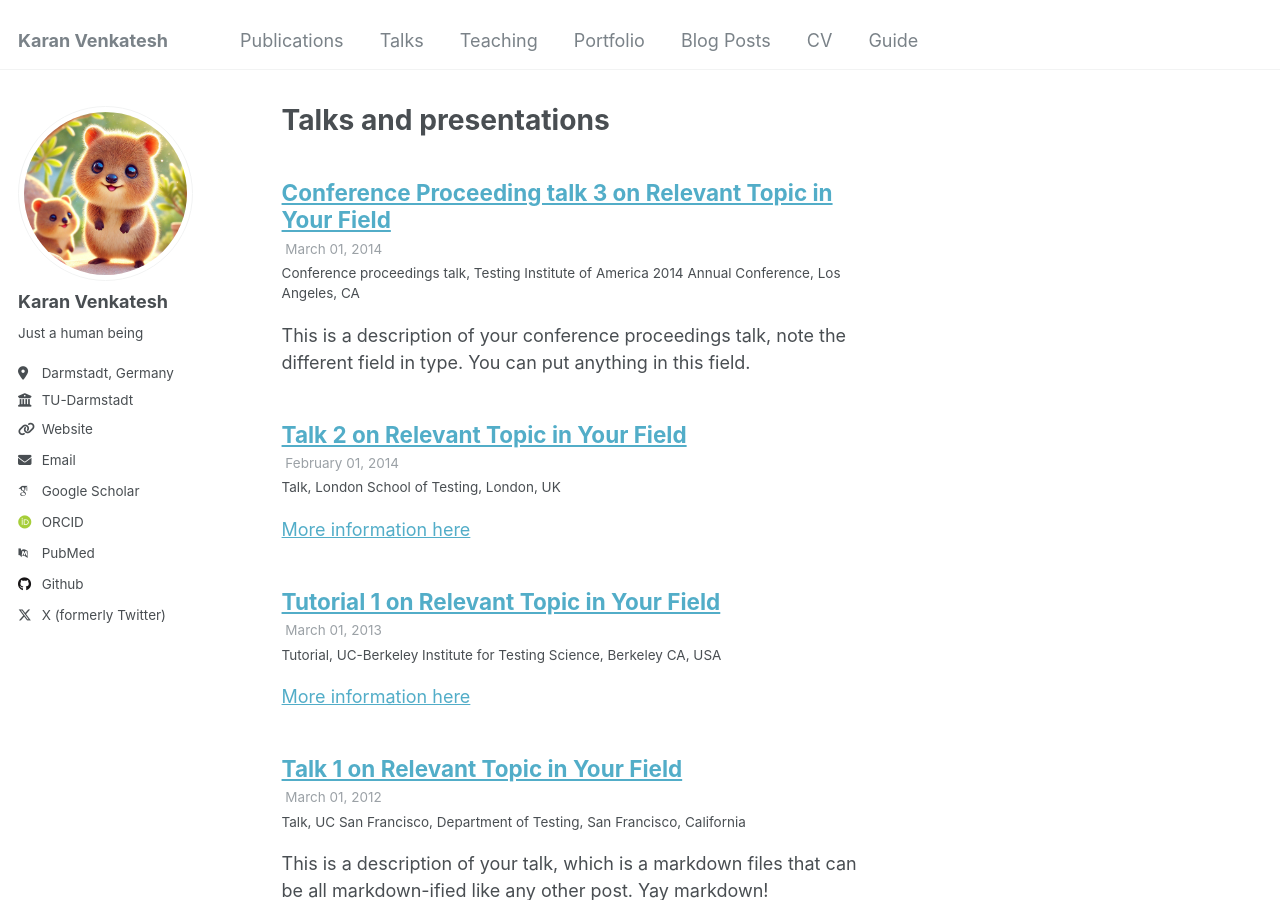
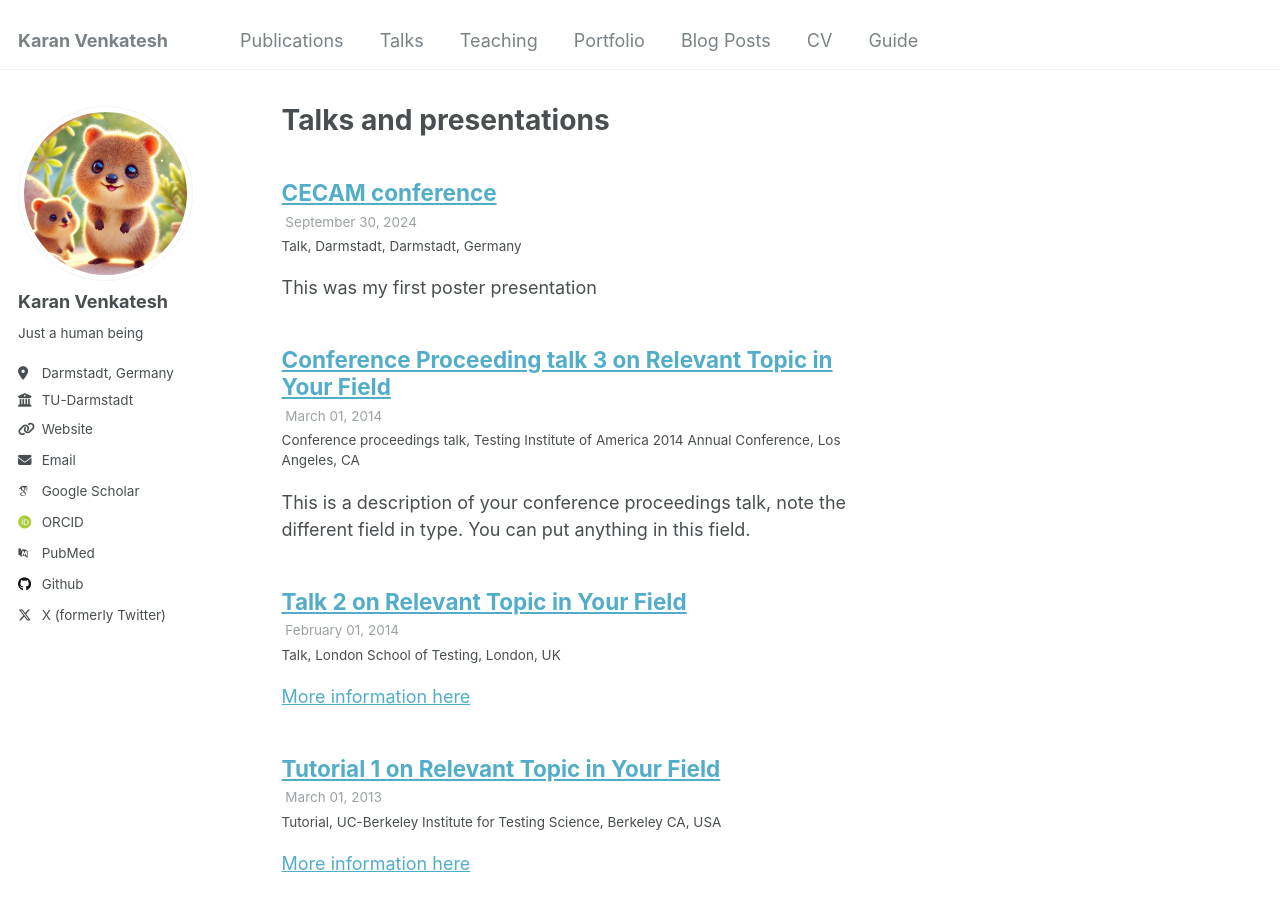
Before and after one commit to karanv99/karanv99.github.io, a Jekyll site: the page built from _pages/talks.html, in a window 1280 px wide and 900 px high. Built offline with Jekyll 4.4.1, drawn with Linux system fonts in a browser that asks for light colours; some web fonts are replaced.

Commit message:
my first talk

```diff
--- a/_talks/2024-09-30-talk-4.md
+++ b/_talks/2024-09-30-talk-4.md
@@ -1 +1,11 @@
-## This was my first talk
+---
+title: "CECAM conference"
+collection: talks
+type: "Talk"
+permalink: /talks/2012-03-01-talk-1
+venue: "Darmstadt"
+date: 2024-09-30
+location: "Darmstadt, Germany"
+---
+
+This was my first poster presentation
```
